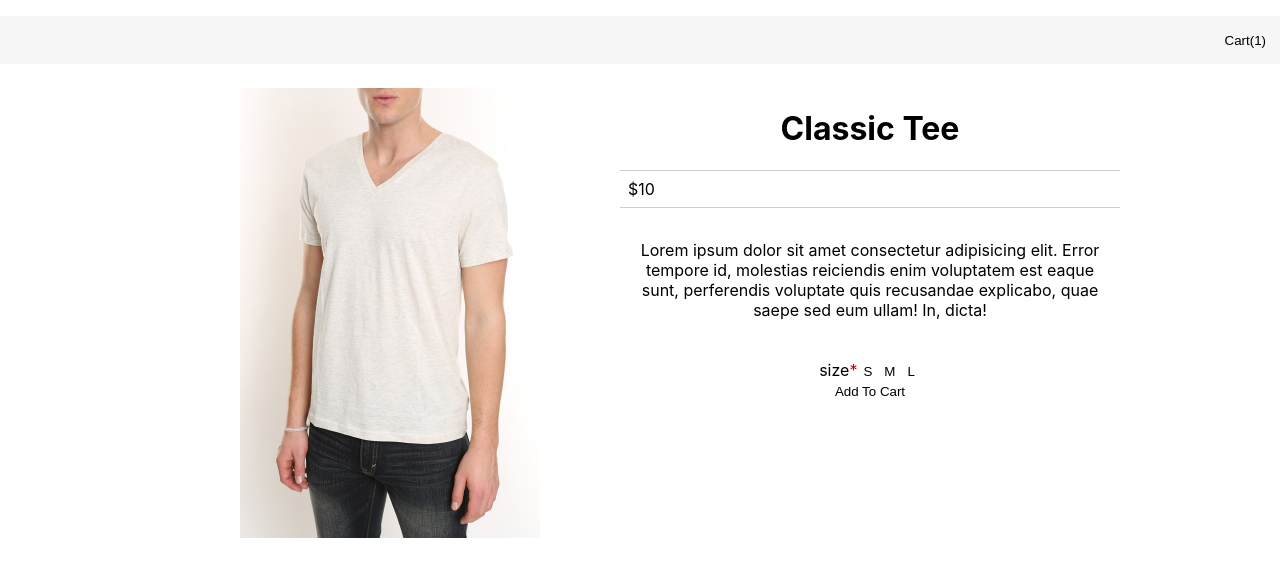
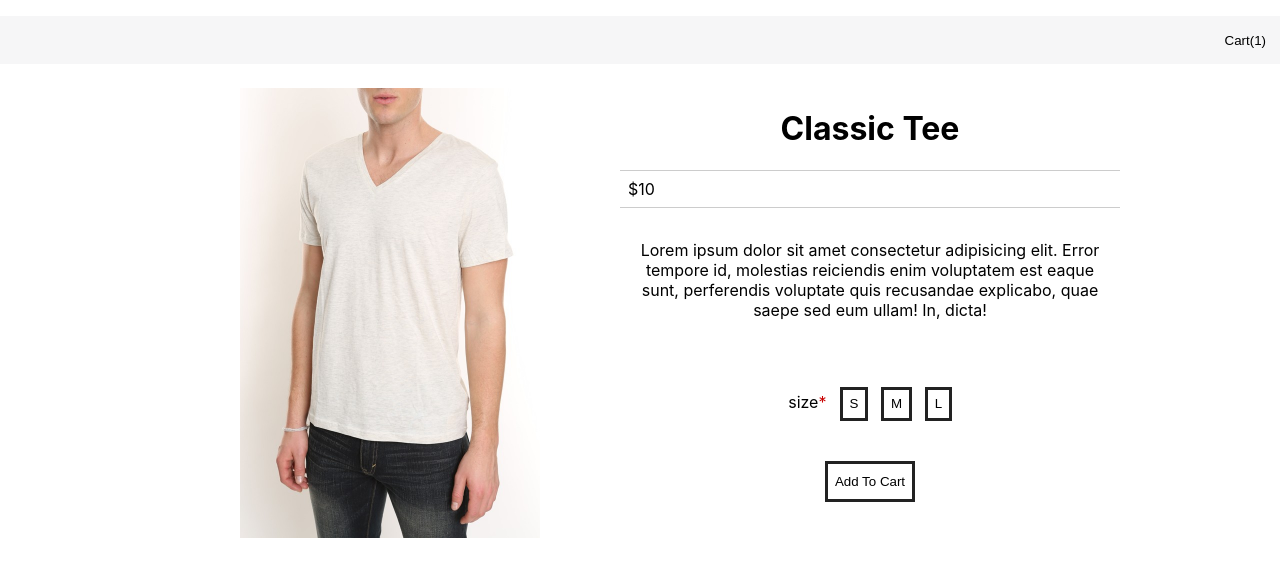
Before and after one commit to tehnools/moustache-republic, a React (Create React App) app: page / in a window 1280 px wide. Shown: the top 576 px of the page. Built offline with nearby package versions, Linux system fonts and the light colour scheme.

Commit message:
Refactor hover colour

```diff
--- a/src/components/ProductPage.jsx
+++ b/src/components/ProductPage.jsx
@@ -31,9 +31,9 @@ function ProductPage (props) {
           </div>
           <div className="product-selection">
             <span>size{size === '' && <span className="req-star">*</span>}</span>
-            <button className="btn" onClick={handleOnClick}>S</button>
-            <button className="btn" onClick={handleOnClick}>M</button>
-            <button className="btn" onClick={handleOnClick}>L</button>
+            <button className="btn size-btn" onClick={handleOnClick}>S</button>
+            <button className="btn size-btn" onClick={handleOnClick}>M</button>
+            <button className="btn size-btn" onClick={handleOnClick}>L</button>
           </div>
           <button className="btn add-cart" onClick={onClickHandler}>Add To Cart</button>
         </div>
--- a/src/sass/colours.scss
+++ b/src/sass/colours.scss
@@ -4,5 +4,3 @@ $req-star: #C90000;
 $border-light-grey: #CCCCCC;
 $border-dark-grey: #222222;
 $header-background: #F6F6F7;
-$color-green: #00FF00;
-$color-blue: #0000FF;
--- a/src/sass/main.scss
+++ b/src/sass/main.scss
@@ -15,14 +15,35 @@ button{
 
 .btn{
   font: $font-primary;
-  border: 1.4fr solid  $font-primary;
-  font-weight: 400;
-  .add-cart{
-    padding: 75em 0.5em;
+  border: 3px solid  $font-primary;
+  font-weight: 500;
+}
+
+.btn.add-cart{
+  margin: 2em 0 1em 0;
+  padding: 0.75em 0.5em;
+  &:hover{
+    cursor: pointer;
+    color: orange;
+    border-color: orange;
+
   }
+}
 
-  .size-btn{
-    padding: 0.5em;
+.btn.size-btn{
+  margin: 2em 0 1em 1em;
+  size: 2em;
+  padding: 0.5em;
+  &:hover{
+    cursor: pointer;
+    color: orange;
+    border-color: orange;
+
+  }
+  &:active, &:focus{
+    cursor: pointer;
+    color: darkgoldenrod;
+    border-color: darkgoldenrod;
   }
 }
 
```
